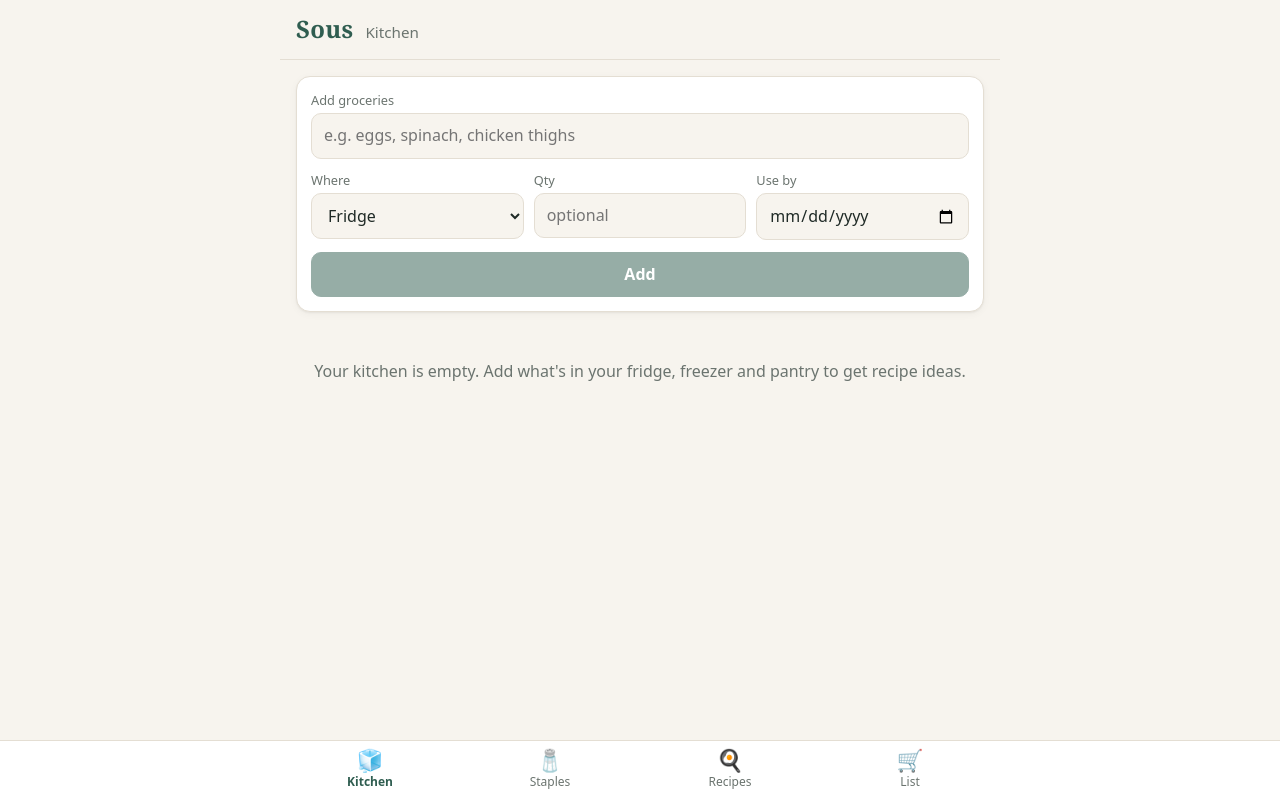
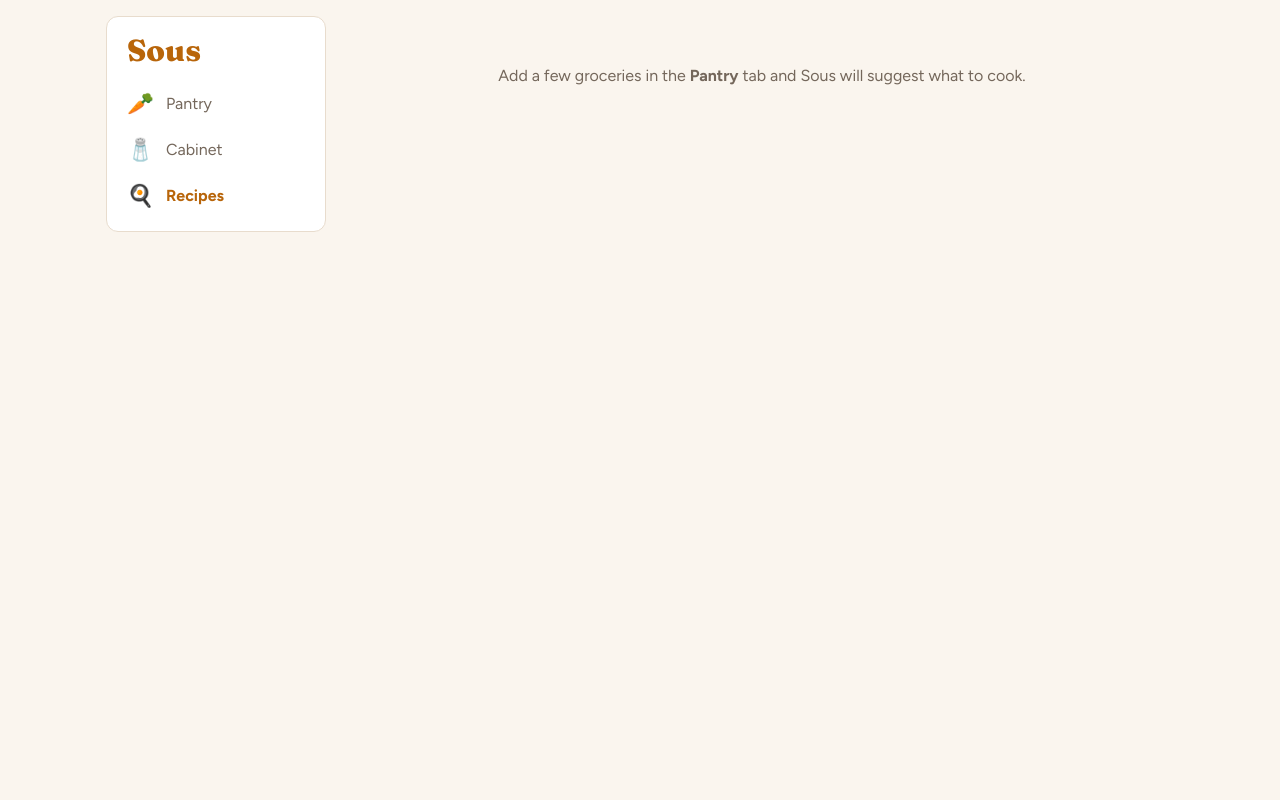
Before and after one commit to Visionary-blip/Sous, a React (Vite) app: page / in a window 1280 px wide. Built offline with nearby package versions, Linux system fonts and the light colour scheme.

Commit message:
three tabs, warm theme, drop shopping list

```diff
--- a/index.html
+++ b/index.html
@@ -3,10 +3,16 @@
   <head>
     <meta charset="UTF-8" />
     <meta name="viewport" content="width=device-width, initial-scale=1.0, viewport-fit=cover" />
-    <meta name="theme-color" content="#2f5d50" />
+    <meta name="theme-color" content="#0d0b0a" />
     <meta name="description" content="Sous keeps track of your fridge and pantry and suggests recipes from what you have on hand." />
     <link rel="icon" href="/icon.svg" type="image/svg+xml" />
     <link rel="manifest" href="/manifest.webmanifest" />
+    <link rel="preconnect" href="https://fonts.googleapis.com" />
+    <link rel="preconnect" href="https://fonts.gstatic.com" crossorigin />
+    <link
+      rel="stylesheet"
+      href="https://fonts.googleapis.com/css2?family=Fraunces:opsz,wght,SOFT@9..144,600,100;9..144,800,100&family=Figtree:wght@400;500;600;700;800&display=swap"
+    />
     <title>Sous</title>
   </head>
   <body>
--- a/src/App.tsx
+++ b/src/App.tsx
@@ -1,21 +1,24 @@
 import { useState } from "react";
-import { Kitchen } from "./components/Kitchen";
+import { Cabinet } from "./components/cabinet";
+import { Pantry } from "./components/pantry";
 import { Recipes } from "./components/Recipes";
-import { Shopping } from "./components/Shopping";
-import { Staples } from "./components/Staples";
 import { starterStaples } from "./data/staples";
-import { normalize, satisfies } from "./lib/ingredients";
 import { isExpiringSoon } from "./lib/match";
-import { newId, todayIso, usePersistentState } from "./lib/storage";
-import type { GroceryItem, ShoppingItem, Staple } from "./types";
+import { usePersistentState } from "./lib/storage";
+import type { GroceryItem, Staple } from "./types";
 
-type Tab = "kitchen" | "staples" | "recipes" | "shopping";
+type Tab = "pantry" | "cabinet" | "recipes";
+
+const TABS: { id: Tab; label: string; icon: string }[] = [
+  { id: "pantry", label: "Pantry", icon: "🥕" },
+  { id: "cabinet", label: "Cabinet", icon: "🧂" },
+  { id: "recipes", label: "Recipes", icon: "🍳" },
+];
 
 export default function App() {
-  const [tab, setTab] = usePersistentState<Tab>("tab", () => "kitchen");
+  const [tab, setTab] = usePersistentState<Tab>("tab", () => "recipes");
   const [groceries, setGroceries] = usePersistentState<GroceryItem[]>("groceries", () => []);
   const [staples, setStaples] = usePersistentState<Staple[]>("staples", starterStaples);
-  const [shopping, setShopping] = usePersistentState<ShoppingItem[]>("shopping", () => []);
   const [toast, setToast] = useState<string | null>(null);
 
   function flash(msg: string) {
@@ -23,65 +26,25 @@ export default function App() {
     window.setTimeout(() => setToast(null), 2500);
   }
 
-  function addToShopping(names: string[]) {
-    setShopping((prev) => {
-      const have = new Set(prev.map((i) => normalize(i.name)));
-      const fresh = names
-        .filter((n) => !have.has(normalize(n)))
-        .map((n) => ({ id: newId(), name: n, done: false }));
-      return [...prev, ...fresh];
-    });
-    flash(`Added to shopping list`);
+  function markCooked(usedIds: string[]) {
+    setGroceries((prev) => prev.filter((g) => !usedIds.includes(g.id)));
+    flash("Nice! Used-up items removed from your pantry.");
   }
 
-  function markCooked(usedIds: string[]) {
-    setGroceries((prev) => prev.filter((g) => !usedIds.includes(g.id)));
-    flash("Nice! Used-up items removed from your kitchen.");
-  }
-
-  /** Checked-off shopping items: restock matching staples, everything else goes in the fridge. */
-  function putAway(items: ShoppingItem[]) {
-    const toStaples = new Set<string>();
-    const toGroceries: GroceryItem[] = [];
-    for (const item of items) {
-      const staple = staples.find((s) => satisfies(s.name, item.name));
-      if (staple) toStaples.add(staple.id);
-      else
-        toGroceries.push({ id: newId(), name: item.name, location: "fridge", addedOn: todayIso() });
-    }
-    setStaples((prev) => prev.map((s) => (toStaples.has(s.id) ? { ...s, inStock: true } : s)));
-    setGroceries((prev) => [...toGroceries, ...prev]);
-    const ids = new Set(items.map((i) => i.id));
-    setShopping((prev) => prev.filter((i) => !ids.has(i.id)));
-    flash(`Put away ${items.length} ${items.length === 1 ? "item" : "items"}`);
-  }
-
+  // A stale saved tab (e.g. the removed "kitchen" or "shopping") falls back to Recipes.
+  const current = TABS.some((t) => t.id === tab) ? tab : "recipes";
   const expiring = groceries.filter((g) => isExpiringSoon(g, new Date())).length;
-  const openShopping = shopping.filter((i) => !i.done).length;
-
-  const tabs: { id: Tab; label: string; icon: string; badge?: number }[] = [
-    { id: "kitchen", label: "Kitchen", icon: "🧊", badge: expiring || undefined },
-    { id: "staples", label: "Staples", icon: "🧂" },
-    { id: "recipes", label: "Recipes", icon: "🍳" },
-    { id: "shopping", label: "List", icon: "🛒", badge: openShopping || undefined },
-  ];
 
   return (
     <div className="app">
       <header className="top">
         <h1>Sous</h1>
-        <span className="tagline">{tabs.find((t) => t.id === tab)?.label}</span>
       </header>
 
       <main>
-        {tab === "kitchen" && <Kitchen groceries={groceries} setGroceries={setGroceries} />}
-        {tab === "staples" && <Staples staples={staples} setStaples={setStaples} />}
-        {tab === "recipes" && (
-          <Recipes groceries={groceries} staples={staples} onAddToShopping={addToShopping} onCooked={markCooked} />
-        )}
-        {tab === "shopping" && (
-          <Shopping items={shopping} setItems={setShopping} onAdd={addToShopping} onStock={putAway} />
-        )}
+        {current === "pantry" && <Pantry groceries={groceries} setGroceries={setGroceries} />}
+        {current === "cabinet" && <Cabinet staples={staples} setStaples={setStaples} />}
+        {current === "recipes" && <Recipes groceries={groceries} staples={staples} onCooked={markCooked} />}
       </main>
 
       {toast && (
@@ -91,11 +54,14 @@ export default function App() {
       )}
 
       <nav className="tabs" aria-label="Sections">
-        {tabs.map((t) => (
-          <button key={t.id} className={tab === t.id ? "on" : ""} onClick={() => setTab(t.id)} aria-current={tab === t.id ? "page" : undefined}>
+        <div className="logo" aria-hidden>
+          Sous
+        </div>
+        {TABS.map((t) => (
+          <button key={t.id} className={current === t.id ? "on" : ""} onClick={() => setTab(t.id)} aria-current={current === t.id ? "page" : undefined}>
             <span className="tab-icon" aria-hidden>
               {t.icon}
-              {t.badge !== undefined && <span className="tab-badge">{t.badge}</span>}
+              {t.id === "pantry" && expiring > 0 && <span className="tab-badge">{expiring}</span>}
             </span>
             {t.label}
           </button>
--- a/src/components/Recipes.tsx
+++ b/src/components/Recipes.tsx
@@ -10,11 +10,10 @@ const MEALS = ["breakfast", "lunch", "dinner", "side", "baking"];
 interface Props {
   groceries: GroceryItem[];
   staples: Staple[];
-  onAddToShopping: (names: string[]) => void;
   onCooked: (usedIds: string[]) => void;
 }
 
-export function Recipes({ groceries, staples, onAddToShopping, onCooked }: Props) {
+export function Recipes({ groceries, staples, onCooked }: Props) {
   const [readiness, setReadiness] = useState<Readiness>("all");
   const [meal, setMeal] = useState<string | null>(null);
   const [query, setQuery] = useState("");
@@ -39,7 +38,7 @@ export function Recipes({ groceries, staples, onAddToShopping, onCooked }: Props
   if (groceries.length === 0) {
     return (
       <p className="empty">
-        Add a few groceries in the <strong>Kitchen</strong> tab and Sous will suggest what to cook.
+        Add a few groceries in the <strong>Pantry</strong> tab and Sous will suggest what to cook.
       </p>
     );
   }
@@ -95,7 +94,6 @@ export function Recipes({ groceries, staples, onAddToShopping, onCooked }: Props
             match={m}
             open={openId === m.recipe.id}
             onToggle={() => setOpenId(openId === m.recipe.id ? null : m.recipe.id)}
-            onAddToShopping={onAddToShopping}
             onCooked={onCooked}
           />
         ))}
@@ -108,16 +106,13 @@ function RecipeCard({
   match: m,
   open,
   onToggle,
-  onAddToShopping,
   onCooked,
 }: {
   match: RecipeMatch;
   open: boolean;
   onToggle: () => void;
-  onAddToShopping: (names: string[]) => void;
   onCooked: (usedIds: string[]) => void;
 }) {
-  const [added, setAdded] = useState(false);
   const pct = Math.round(m.score * 100);
   const status =
     m.missing.length === 0
@@ -184,17 +179,6 @@ function RecipeCard({
           </ol>
 
           <div className="actions">
-            {m.missing.length > 0 && (
-              <button
-                disabled={added}
-                onClick={() => {
-                  onAddToShopping(m.missing.map((i) => i.name));
-                  setAdded(true);
-                }}
-              >
-                {added ? "Added to shopping list" : `Add ${m.missing.length} missing to shopping list`}
-              </button>
-            )}
             {m.usesGroceries.length > 0 && (
               <button
                 className="primary"
--- a/src/components/Shopping.tsx
+++ /dev/null
@@ -1,67 +0,0 @@
-import { useState } from "react";
-import type { ShoppingItem } from "../types";
-
-interface Props {
-  items: ShoppingItem[];
-  setItems: (fn: (prev: ShoppingItem[]) => ShoppingItem[]) => void;
-  onAdd: (names: string[]) => void;
-  /** Move checked items into the kitchen. */
-  onStock: (items: ShoppingItem[]) => void;
-}
-
-export function Shopping({ items, setItems, onAdd, onStock }: Props) {
-  const [name, setName] = useState("");
-  const done = items.filter((i) => i.done);
-
-  function add(e: React.FormEvent) {
-    e.preventDefault();
-    const names = name
-      .split(",")
-      .map((n) => n.trim())
-      .filter(Boolean);
-    if (names.length) onAdd(names);
-    setName("");
-  }
-
-  return (
-    <section>
-      <form className="card add-form inline" onSubmit={add}>
-        <input value={name} onChange={(e) => setName(e.target.value)} placeholder="Add to list…" aria-label="Shopping item" className="grow" />
-        <button className="primary" type="submit" disabled={!name.trim()}>
-          Add
-        </button>
-      </form>
-
-      {items.length === 0 ? (
-        <p className="empty">Your shopping list is empty. Add missing ingredients from any recipe.</p>
-      ) : (
-        <ul className="list">
-          {items.map((i) => (
-            <li key={i.id} className={`list-item ${i.done ? "done" : ""}`}>
-              <label className="check grow">
-                <input
-                  type="checkbox"
-                  checked={i.done}
-                  onChange={() => setItems((prev) => prev.map((x) => (x.id === i.id ? { ...x, done: !x.done } : x)))}
-                />
-                <span>{i.name}</span>
-              </label>
-              <button className="icon" onClick={() => setItems((prev) => prev.filter((x) => x.id !== i.id))} aria-label={`Remove ${i.name}`}>
-                ×
-              </button>
-            </li>
-          ))}
-        </ul>
-      )}
-
-      {done.length > 0 && (
-        <div className="actions">
-          <button className="primary" onClick={() => onStock(done)}>
-            Put {done.length} checked {done.length === 1 ? "item" : "items"} away
-          </button>
-          <button onClick={() => setItems((prev) => prev.filter((x) => !x.done))}>Clear checked</button>
-        </div>
-      )}
-    </section>
-  );
-}
--- a/src/components/Staples.tsx
+++ b/src/components/cabinet.tsx
@@ -9,7 +9,7 @@ interface Props {
   setStaples: (fn: (prev: Staple[]) => Staple[]) => void;
 }
 
-export function Staples({ staples, setStaples }: Props) {
+export function Cabinet({ staples, setStaples }: Props) {
   const [name, setName] = useState("");
   const [category, setCategory] = useState<StapleCategory>("Spices");
   const [filter, setFilter] = useState("");
--- a/src/components/Kitchen.tsx
+++ b/src/components/pantry.tsx
@@ -24,7 +24,7 @@ interface Props {
   setGroceries: (fn: (prev: GroceryItem[]) => GroceryItem[]) => void;
 }
 
-export function Kitchen({ groceries, setGroceries }: Props) {
+export function Pantry({ groceries, setGroceries }: Props) {
   const [name, setName] = useState("");
   const [quantity, setQuantity] = useState("");
   const [location, setLocation] = useState<Location>("fridge");
--- a/src/styles.css
+++ b/src/styles.css
@@ -1,39 +1,42 @@
 :root {
-  --bg: #f7f4ee;
+  /* Warm light scheme; the dark scheme below is the Spotify-style look from the design reference. */
+  --bg: #faf5ee;
   --surface: #ffffff;
-  --text: #1f2a26;
-  --muted: #6b746f;
-  --border: #e4ded3;
-  --accent: #2f5d50;
-  --accent-soft: #e2ece8;
+  --text: #2a211a;
+  --muted: #74675b;
+  --border: #e8dccd;
+  --accent: #b8650a;
+  --accent-soft: #fbead2;
   --accent-text: #ffffff;
   --ok: #2e7d4f;
   --ok-soft: #e3f2e8;
-  --warn: #a8660b;
+  --warn: #8f5a08;
   --warn-soft: #fbefd9;
   --danger: #b3261e;
   --danger-soft: #fbe4e2;
   --radius: 14px;
   --shadow: 0 1px 2px rgb(0 0 0 / 0.05), 0 2px 8px rgb(0 0 0 / 0.04);
+  --font-display: "Fraunces", Georgia, "Times New Roman", serif;
+  --font-body: "Figtree", system-ui, -apple-system, "Segoe UI", sans-serif;
   color-scheme: light;
 }
 
 @media (prefers-color-scheme: dark) {
   :root {
-    --bg: #141816;
-    --surface: #1d2320;
-    --text: #e8ece9;
-    --muted: #97a19c;
-    --border: #2d3531;
-    --accent: #7fc1a9;
-    --accent-soft: #23322c;
-    --accent-text: #0f1a16;
-    --ok: #74c69d;
-    --ok-soft: #1f3128;
-    --warn: #e6b35c;
-    --warn-soft: #362b18;
-    --danger: #f0867e;
-    --danger-soft: #3a1f1d;
+    --bg: #0d0b0a;
+    --surface: #181412;
+    --text: #f6efe7;
+    --muted: #b1a497;
+    --border: #352d28;
+    --accent: #f4a63a;
+    --accent-soft: #3a2914;
+    --accent-text: #1d1206;
+    --ok: #9bd3a4;
+    --ok-soft: #1c2a20;
+    --warn: #f3d27a;
+    --warn-soft: #3a3016;
+    --danger: #ff7a66;
+    --danger-soft: #3d1f1a;
     --shadow: none;
     color-scheme: dark;
   }
@@ -47,7 +50,7 @@ body {
   margin: 0;
   background: var(--bg);
   color: var(--text);
-  font: 16px/1.45 system-ui, -apple-system, "Segoe UI", Roboto, sans-serif;
+  font: 16px/1.45 var(--font-body);
   -webkit-font-smoothing: antialiased;
 }
 
@@ -80,7 +83,8 @@ select {
 .top h1 {
   margin: 0;
   font-size: 1.5rem;
-  font-family: Georgia, "Times New Roman", serif;
+  font-family: var(--font-display);
+  font-weight: 800;
   color: var(--accent);
   letter-spacing: 0.01em;
 }
@@ -545,6 +549,10 @@ select.small {
   font-weight: 700;
 }
 
+.logo {
+  display: none;
+}
+
 .tab-icon {
   position: relative;
   font-size: 1.35rem;
@@ -579,3 +587,59 @@ select.small {
   z-index: 20;
   max-width: calc(100% - 32px);
 }
+
+/* Wide screens: the tab bar becomes a sidebar, as in the design reference. */
+@media (min-width: 761px) {
+  .app {
+    max-width: 1100px;
+    display: grid;
+    grid-template-columns: 220px minmax(0, 1fr);
+    gap: 0 24px;
+    padding: 0 16px;
+  }
+
+  .top {
+    display: none;
+  }
+
+  .tabs {
+    position: sticky;
+    top: 16px;
+    grid-column: 1;
+    grid-row: 1;
+    align-self: start;
+    flex-direction: column;
+    justify-content: flex-start;
+    gap: 2px;
+    margin-top: 16px;
+    padding: 14px 10px;
+    border: 1px solid var(--border);
+    border-radius: 12px;
+  }
+
+  .logo {
+    display: block;
+    padding: 4px 10px 14px;
+    font: 800 1.9rem/1 var(--font-display);
+    color: var(--accent);
+  }
+
+  .tabs button {
+    flex: none;
+    max-width: none;
+    flex-direction: row;
+    gap: 12px;
+    padding: 10px;
+    border-radius: 8px;
+    font-size: 1rem;
+  }
+
+  main {
+    grid-column: 2;
+    grid-row: 1;
+  }
+
+  .toast {
+    bottom: 24px;
+  }
+}
--- a/src/types.ts
+++ b/src/types.ts
@@ -44,9 +44,3 @@ export interface Recipe {
   ingredients: RecipeIngredient[];
   steps: string[];
 }
-
-export interface ShoppingItem {
-  id: string;
-  name: string;
-  done: boolean;
-}
```
Also changed, not shown: .claude/launch.json (added), public/icon.svg, public/manifest.webmanifest, 2 other files (tests, documents, lock files or other folders).
